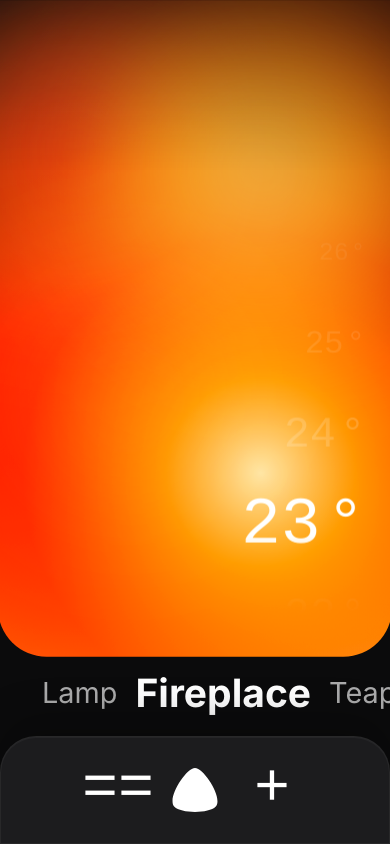
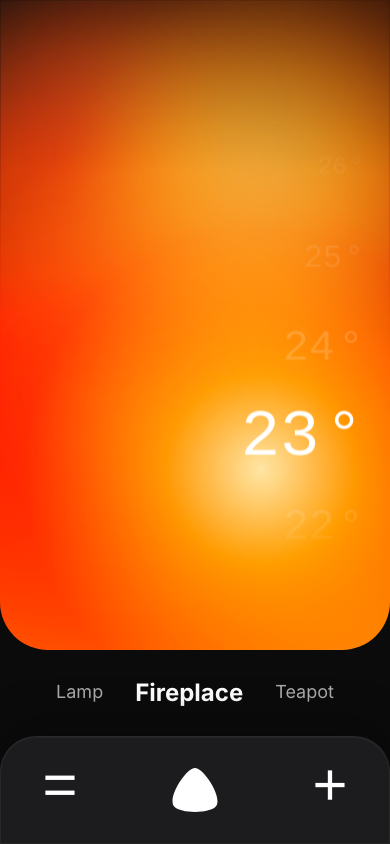
Before and after one commit to dangulkin/smarthome, a React (Vite) app: page / in a window 390 px wide. Built offline with nearby package versions, Linux system fonts and the light colour scheme; a web font is replaced by a local one.

Commit message:
Refine fireplace mobile layout

```diff
--- a/src/main.jsx
+++ b/src/main.jsx
@@ -47,7 +47,7 @@ function DeviceSelector() {
 }
 
 function DotIcon({ variant }) {
-  return <div className={`dock-led-icon ${variant}`} aria-hidden="true">{variant === "minus" ? "==" : "+"}</div>;
+  return <div className={`dock-led-icon ${variant}`} aria-hidden="true">{variant === "minus" ? "=" : "+"}</div>;
 }
 
 function BottomControl({ intensity }) {
@@ -118,8 +118,7 @@ function FireplaceApp() {
       "--fire-scale": 0.86 + intensity * 0.34,
       "--fire-rise": `${10 + intensity * 15}%`,
       "--fire-speed": `${7.5 - intensity * 3.2}s`,
-      "--glow-opacity": 0.55 + intensity * 0.34,
-      "--panel-scale": 1 + intensity * 0.018
+      "--glow-opacity": 0.55 + intensity * 0.34
     }),
     [intensity]
   );
--- a/src/styles.css
+++ b/src/styles.css
@@ -51,10 +51,8 @@ body {
   border-bottom-right-radius: 48px;
   border-bottom-left-radius: 48px;
   background: #111;
-  transform: scale(var(--panel-scale));
-  transform-origin: center top;
-  transition: transform 240ms ease-out;
   isolation: isolate;
+  contain: paint;
 }
 
 .fire-gradient,
@@ -66,6 +64,8 @@ body {
 }
 
 .fire-gradient {
+  transform: scale(calc(1.02 + var(--heat) * 0.018));
+  transform-origin: center center;
   background:
     radial-gradient(circle at 63% calc(87% - var(--fire-rise)), rgb(255 239 188 / 0.94), rgb(255 173 24 / 0.78) 19%, rgb(255 81 10 / 0.4) 43%, transparent 67%),
     radial-gradient(circle at 20% 70%, rgb(255 15 14 / 0.88), rgb(255 45 8 / 0.58) 35%, transparent 66%),
@@ -123,19 +123,20 @@ body {
   --temperature-step: clamp(82px, 10.6vh, 112px);
   position: absolute;
   z-index: 5;
-  top: max(106px, 14vh);
+  top: 50%;
   right: 26px;
   width: min(42vw, 220px);
   height: min(58vh, calc(100dvh - 324px));
   overflow: hidden;
   pointer-events: none;
+  transform: translateY(-50%);
   -webkit-mask-image: linear-gradient(180deg, transparent, #000 16%, #000 84%, transparent);
   mask-image: linear-gradient(180deg, transparent, #000 16%, #000 84%, transparent);
 }
 
 .temperature-drum-track {
   position: absolute;
-  top: 0;
+  top: calc(var(--temperature-step) / -2);
   right: 0;
   display: grid;
   gap: 0;
@@ -204,8 +205,8 @@ body {
   display: flex;
   height: 86px;
   align-items: center;
-  justify-content: space-between;
-  gap: 18px;
+  justify-content: center;
+  gap: 32px;
   padding: 0 24px;
   white-space: nowrap;
 }
@@ -217,21 +218,21 @@ body {
 
 .device.selected {
   color: #fff;
-  font-size: clamp(34px, 10vw, 42px);
+  font-size: 24px;
   font-weight: 700;
 }
 
 .device.secondary {
   color: rgb(255 255 255 / 0.66);
-  font-size: clamp(25px, 7.4vw, 32px);
+  font-size: 18px;
   font-weight: 400;
 }
 
 .device.muted {
-  max-width: 58px;
+  max-width: 48px;
   overflow: hidden;
   color: rgb(255 255 255 / 0.1);
-  font-size: clamp(22px, 6vw, 26px);
+  font-size: 14px;
 }
 
 .bottom-control {
@@ -243,8 +244,9 @@ body {
   display: flex;
   height: 108px;
   align-items: center;
-  justify-content: space-between;
-  padding: 0 78px;
+  justify-content: center;
+  gap: 80px;
+  padding: 0 32px;
   border: 1px solid rgb(255 255 255 / 0.05);
   border-radius: 36px 36px 0 0;
   background: #1c1c1e;
@@ -281,10 +283,10 @@ body {
 
 @keyframes gradient-drift {
   0% {
-    transform: scale(1.02) translate3d(-2.5%, -1.5%, 0);
+    transform: scale(calc(1.02 + var(--heat) * 0.018)) translate3d(-2.5%, -1.5%, 0);
   }
   100% {
-    transform: scale(1.08) translate3d(2.5%, 2%, 0);
+    transform: scale(calc(1.08 + var(--heat) * 0.018)) translate3d(2.5%, 2%, 0);
   }
 }
 
@@ -321,8 +323,9 @@ body {
   }
 
   .bottom-control {
-    padding-right: 54px;
-    padding-left: 54px;
+    gap: 58px;
+    padding-right: 24px;
+    padding-left: 24px;
   }
 
   .device-selector {
```
